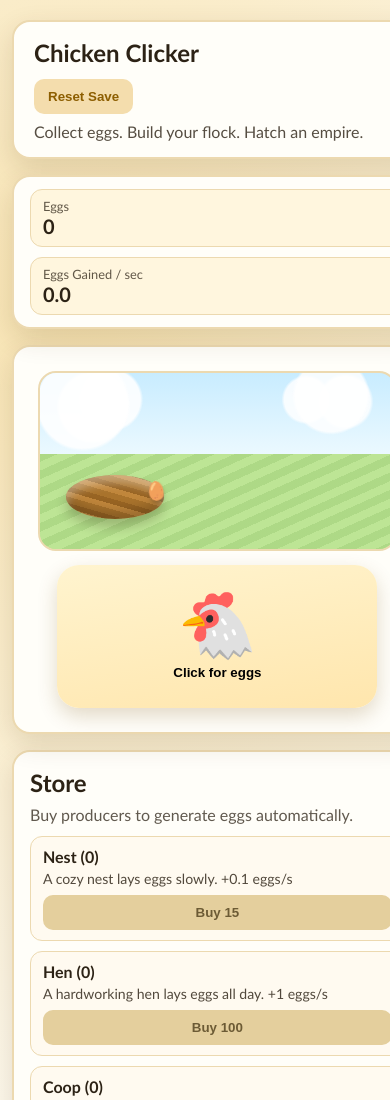
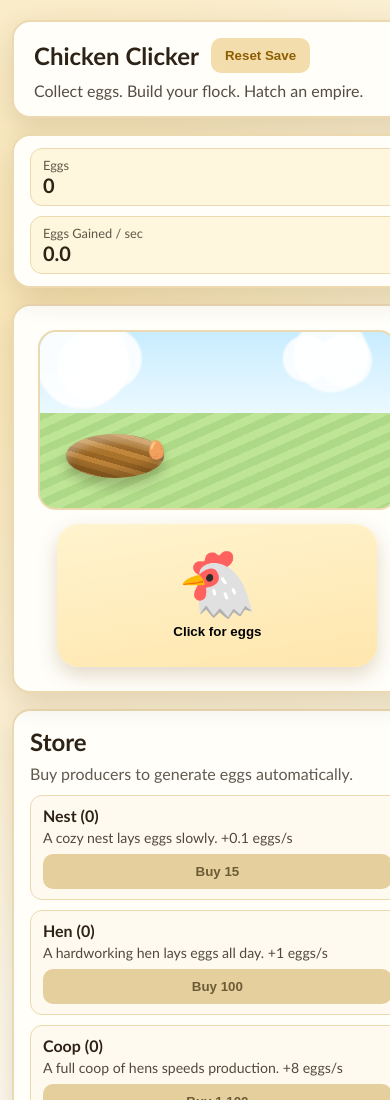
Before and after one commit to 1dustindavis/mauriceschicken, a website: page index.html in a window 390 px wide. Shown: the top 1100 px of the page. Drawn offline with Linux system fonts and the light colour scheme.

Commit message:
Keep reset button inline with title on mobile

```diff
--- a/styles.css
+++ b/styles.css
@@ -806,8 +806,8 @@ body {
   }
 
   .topbar-head {
-    align-items: flex-start;
-    flex-direction: column;
+    align-items: center;
+    flex-direction: row;
   }
 
   .farm-scene {
```
